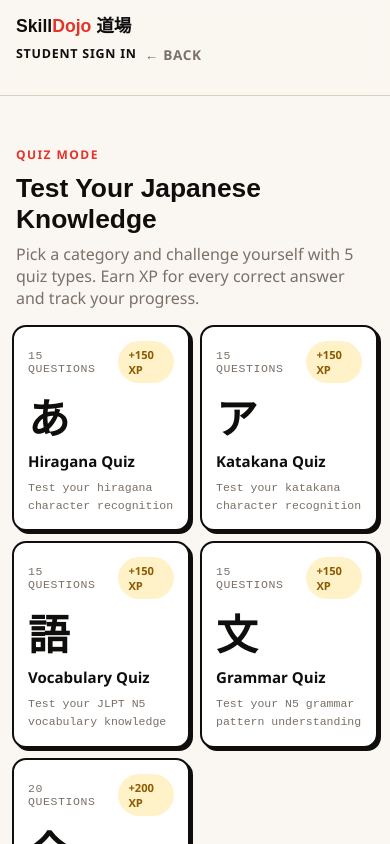
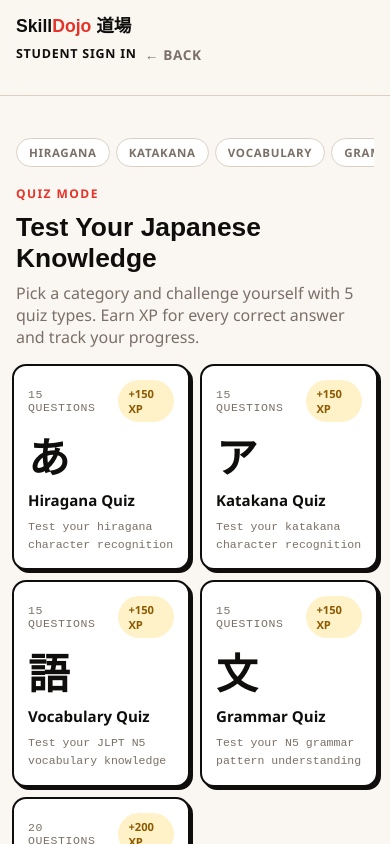
Before and after one commit to marufislam8924/skilldojo, a Next.js app: page /quiz in a window 390 px wide. Shown: the top 844 px of the page. Built offline with nearby package versions, Linux system fonts and the light colour scheme; no server answers.

Commit message:
feat: add section menu with header to quiz page

```diff
--- a/app/quiz/page.js
+++ b/app/quiz/page.js
@@ -18,7 +18,15 @@ export default function QuizPage() {
         </div>
       </nav>
 
-      <div className={styles.header}>
+      <div className={styles.menu}>
+        <div className={styles.menuLinks}>
+          <Link href="/hiragana" className={styles.menuLink}>Hiragana</Link>
+          <Link href="/katakana" className={styles.menuLink}>Katakana</Link>
+          <Link href="/vocab" className={styles.menuLink}>Vocabulary</Link>
+          <Link href="/grammar" className={styles.menuLink}>Grammar</Link>
+          <Link href="/conversation" className={styles.menuLink}>Conversation</Link>
+          <Link href="/quiz" className={`${styles.menuLink} ${styles.menuLinkActive}`}>Quiz</Link>
+        </div>
         <div className={styles.headerTag}>Quiz Mode</div>
         <h1 className={styles.headerTitle}>Test Your Japanese Knowledge</h1>
         <p className={styles.headerDesc}>
--- a/app/quiz/quiz.module.css
+++ b/app/quiz/quiz.module.css
@@ -63,8 +63,46 @@
 }
 
 /* ── HEADER ── */
-.header {
-  padding: 60px 80px 28px;
+.menu {
+  padding: 32px 80px 28px;
+}
+
+.menuLinks {
+  display: flex;
+  flex-wrap: wrap;
+  gap: 6px;
+  margin-bottom: 24px;
+}
+
+.menuLink {
+  text-decoration: none;
+  font-size: 0.78rem;
+  font-weight: 700;
+  text-transform: uppercase;
+  letter-spacing: 0.06em;
+  color: var(--muted);
+  padding: 8px 16px;
+  border-radius: 999px;
+  border: 1.5px solid var(--border);
+  background: #fff;
+  transition: all 0.15s;
+}
+
+.menuLink:hover {
+  color: var(--ink);
+  border-color: var(--ink);
+}
+
+.menuLinkActive {
+  color: #fff;
+  background: var(--ink);
+  border-color: var(--ink);
+}
+
+.menuLinkActive:hover {
+  color: #fff;
+  background: var(--red);
+  border-color: var(--red);
 }
 
 .headerTag {
@@ -163,8 +201,8 @@
 
 /* ── RESPONSIVE ── */
 @media (max-width: 900px) {
-  .header {
-    padding: 50px 28px 24px;
+  .menu {
+    padding: 28px 28px 24px;
   }
 
   .grid {
@@ -206,8 +244,25 @@
     white-space: nowrap;
   }
 
-  .header {
-    padding: 36px 16px 22px;
+  .menu {
+    padding: 24px 16px 22px;
+  }
+
+  .menuLinks {
+    flex-wrap: nowrap;
+    overflow-x: auto;
+    -webkit-overflow-scrolling: touch;
+    margin-bottom: 18px;
+  }
+
+  .menuLinks::-webkit-scrollbar {
+    display: none;
+  }
+
+  .menuLink {
+    white-space: nowrap;
+    font-size: 0.72rem;
+    padding: 6px 12px;
   }
 
   .headerTitle {
@@ -222,8 +277,8 @@
 }
 
 @media (max-width: 480px) {
-  .header {
-    padding: 28px 16px 16px;
+  .menu {
+    padding: 20px 16px 16px;
   }
 
   .headerTitle {
```
